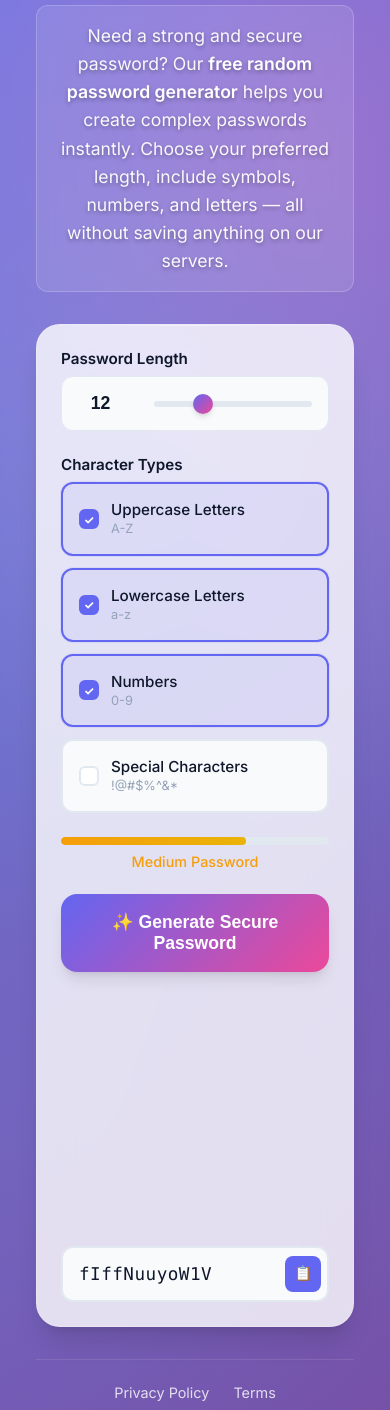
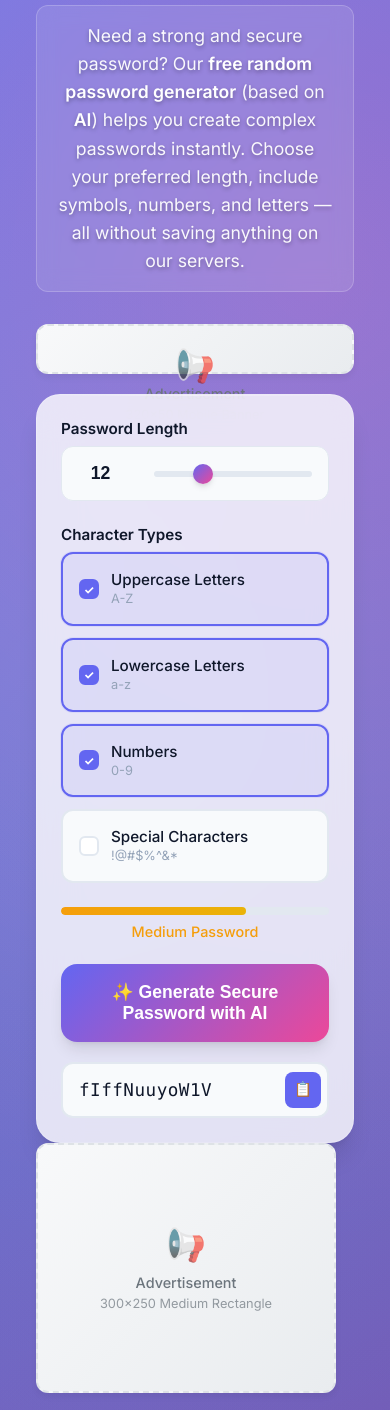
Before and after one commit to denis-mart-red/pass-gen-web, a plain HTML site: page index.html in a window 390 px wide. Shown: the part 181-1591 px from the top of the page. Drawn offline with Linux system fonts and the light colour scheme.

Commit message:
Implement responsive layout and ad placeholders for password generator tool

```diff
--- a/index.html
+++ b/index.html
@@ -7,7 +7,6 @@
   <meta name="description" content="Generate strong, secure passwords for free with our online password generator. Easy to use, private, and customizable." />
   <meta name="keywords" content="password generator, strong passwords, random password generator, secure password, online tool, free password generator">
   <link rel="icon" type="image/png" href="assets/favicon.png" />
-  <link rel="stylesheet" href="style.css" />
 
   <!-- Open Graph (Facebook, LinkedIn) -->
   <meta property="og:title" content="Free Random Password Generator | Secure Online Tool" />
@@ -20,19 +19,33 @@
   <meta name="twitter:card" content="summary_large_image" />
   <meta name="twitter:title" content="Free Random Password Generator" />
   <meta name="twitter:description" content="Quickly generate secure, random passwords online for free." />
-  <meta name="twitter:image" content="https://denis-mart-red.github.io/pass-gen-web/assets/og-image.png" />
+  <meta property="twitter:image" content="https://denis-mart-red.github.io/pass-gen-web/assets/og-image.png" />
 
-  <!-- Google AdSense Script -->
-  <script async src="https://pagead2.googlesyndication.com/pagead/js/adsbygoogle.js"></script>
+  <!-- Google AdSense Script - Uncomment when approved -->
+  <!-- <script async src="https://pagead2.googlesyndication.com/pagead/js/adsbygoogle.js?client=ca-pub-YOUR_PUBLISHER_ID" crossorigin="anonymous"></script> -->
+
+  <!-- Styles moved to style.css -->
+  <link rel="stylesheet" href="style.css" />
 </head>
 <body>
   <div class="container">
     <header class="header">
       <div class="logo"></div>
       <h1>Random Password Generator</h1>
-      <p class="subtitle">Need a strong and secure password? Our <strong>free random password generator</strong> helps you create complex passwords instantly. Choose your preferred length, include symbols, numbers, and letters — all without saving anything on our servers.</p>
+      <p class="subtitle">Need a strong and secure password? Our <strong>free random password generator</strong> (based on <strong>AI</strong>) helps you create complex passwords instantly. Choose your preferred length, include symbols, numbers, and letters — all without saving anything on our servers.</p>
     </header>
 
+    <!-- Mobile Ad - Only visible on mobile -->
+    <div class="ad-placeholder mobile-ad">
+      <div class="ad-placeholder-text">Advertisement</div>
+      <div class="ad-placeholder-subtext">320x50 Mobile Banner</div>
+    </div>
+  </div>
+
+  <div class="main-layout">
+    <div class="container">
+      <!-- Main Content -->
+      <div class="main-content">
         <div class="card" itemscope itemtype="https://schema.org/WebApplication">
           <div class="form-group">
             <label class="form-label">Password Length</label>
@@ -88,21 +101,54 @@
           </div>
 
           <button class="generate-btn" onclick="generatePassword()">
-        ✨ Generate Secure Password
+            ✨ Generate Secure Password with AI
           </button>
-      <div class="rounded-2xl shadow p-4 bg-white dark:bg-zinc-800 my-6">
-        <ins class="adsbygoogle"
-            style="display:inline-block;width:300px;height:250px"
-            data-ad-client="ca-pub-3940256099942544"
-            data-ad-slot="6300978111"></ins>
-        <script>
-            (adsbygoogle = window.adsbygoogle || []).push({});
-        </script>
-      </div>
+
           <div class="password-output">
             <input type="text" id="output" class="password-field" readonly placeholder="Your secure password will appear here...">
             <button class="copy-btn" onclick="copyPassword()" title="Copy to clipboard">📋</button>
             <div class="copy-feedback" id="copyFeedback">Copied!</div>
+          </div>
+        </div>
+      </div>
+      <!-- Sidebar with Ads - Only visible on desktop -->
+      <aside class="sidebar-ads">
+        <!-- First Sidebar Ad -->
+        <div class="ad-placeholder sidebar-ad-1">
+          <div class="ad-placeholder-text">Advertisement</div>
+          <div class="ad-placeholder-subtext">300x250 Medium Rectangle</div>
+
+          <!-- REAL AD CODE - Uncomment when Google Ads is approved -->
+          <!--
+          <ins class="adsbygoogle"
+               style="display:block"
+               data-ad-client="ca-pub-YOUR_PUBLISHER_ID"
+               data-ad-slot="YOUR_AD_SLOT_ID_1"
+               data-ad-format="rectangle"></ins>
+          <script>
+               (adsbygoogle = window.adsbygoogle || []).push({});
+          </script>
+          -->
+        </div>
+
+        <!-- Second Sidebar Ad -->
+        <div class="ad-placeholder sidebar-ad-2">
+          <div class="ad-placeholder-text">Advertisement</div>
+          <div class="ad-placeholder-subtext">300x600 Half Page</div>
+
+          <!-- REAL AD CODE - Uncomment when Google Ads is approved -->
+          <!--
+          <ins class="adsbygoogle"
+               style="display:block"
+               data-ad-client="ca-pub-YOUR_PUBLISHER_ID"
+               data-ad-slot="YOUR_AD_SLOT_ID_2"
+               data-ad-format="rectangle"></ins>
+          <script>
+               (adsbygoogle = window.adsbygoogle || []).push({});
+          </script>
+          -->
+        </div>
+      </aside>
     </div>
   </div>
 
@@ -120,8 +166,6 @@
   <meta itemprop="operatingSystem" content="All" />
   <meta itemprop="browserRequirements" content="Requires JavaScript" />
   <meta itemprop="url" content="https://denis-mart-red.github.io/pass-gen-web/" />
-  </div>
-
   <script src="script.js"></script>
 </body>
 </html>
--- a/style.css
+++ b/style.css
@@ -50,10 +50,21 @@ body::before {
 }
 
 .container {
-  max-width: 480px;
+  max-width: 900px;
   margin: 0 auto;
   position: relative;
   z-index: 1;
+  width: 100%;
+}
+
+@media (min-width: 900px) {
+  .container {
+    max-width: 900px;
+    display: flex;
+    flex-direction: row;
+    align-items: flex-start;
+    gap: 40px;
+  }
 }
 
 .header {
@@ -487,3 +498,97 @@ h1 {
     grid-template-columns: 1fr;
   }
 }
+
+/* Layout with sidebar for ads */
+.main-layout {
+  display: block;
+}
+
+@media (min-width: 1024px) {
+  .main-layout {
+    display: flex;
+    flex-direction: row;
+    gap: 40px;
+    width: 100%;
+  }
+}
+
+.main-content {
+  flex: 1 1 0%;
+  min-width: 0;
+  max-width: 700px;
+}
+
+.sidebar-ads {
+  width: 320px;
+  flex-shrink: 0;
+}
+
+/* Ad Placeholder Styles */
+.ad-placeholder {
+  background: linear-gradient(135deg, #f8f9fa 0%, #e9ecef 100%);
+  border: 2px dashed #dee2e6;
+  border-radius: 12px;
+  padding: 20px;
+  text-align: center;
+  color: #6c757d;
+  font-size: 0.9rem;
+  margin-bottom: 20px;
+  position: relative;
+  display: flex;
+  flex-direction: column;
+  align-items: center;
+  justify-content: center;
+  transition: all 0.3s ease;
+  backdrop-filter: blur(10px);
+  box-shadow: 0 4px 6px rgba(0, 0, 0, 0.05);
+}
+
+.ad-placeholder:hover {
+  border-color: #adb5bd;
+  background: linear-gradient(135deg, #e9ecef 0%, #dee2e6 100%);
+  transform: translateY(-2px);
+  box-shadow: 0 8px 15px rgba(0, 0, 0, 0.1);
+}
+
+.ad-placeholder::before {
+  content: '📢';
+  font-size: 2rem;
+  margin-bottom: 10px;
+  opacity: 0.7;
+}
+
+.ad-placeholder-text {
+  font-weight: 500;
+  margin-bottom: 5px;
+}
+
+.ad-placeholder-subtext {
+  font-size: 0.8rem;
+  opacity: 0.7;
+}
+
+/* Sidebar Ad sizes */
+.sidebar-ad-1 {
+  width: 300px;
+  height: 250px;
+}
+
+.sidebar-ad-2 {
+  width: 300px;
+  height: 600px;
+}
+
+/* Mobile fallback - banner ad */
+.mobile-ad {
+  display: block;
+  max-width: 320px;
+  height: 50px;
+  margin: 20px auto;
+}
+
+@media (min-width: 1024px) {
+  .mobile-ad {
+    display: none;
+  }
+}
```
Lines whose indentation alone changed are shown as unchanged.
